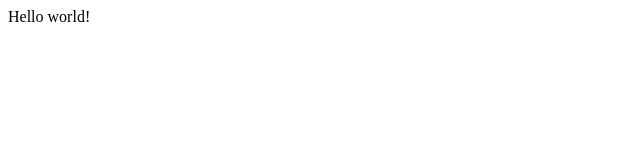
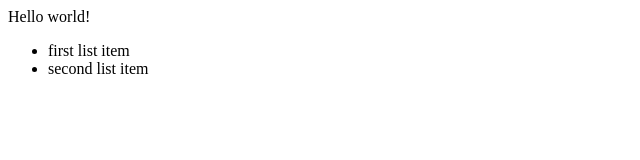
Before and after one commit to jeremypmoss/newGitTest, a plain HTML site: page index.html in a window 1280 px wide. Shown: the whole page, without its empty margins (0-640 px from the left). Drawn offline with Linux system fonts and the light colour scheme.

Commit message:
Added list to index.html

```diff
--- a/index.html
+++ b/index.html
@@ -1,5 +1,12 @@
 <html>
 <body>
 Hello world!
+<div>
+	<ul>
+		<li> first list item</li>
+		<li> second list item</li>
+	</ul>
+</div>
+
 </body>
 </html>
```
